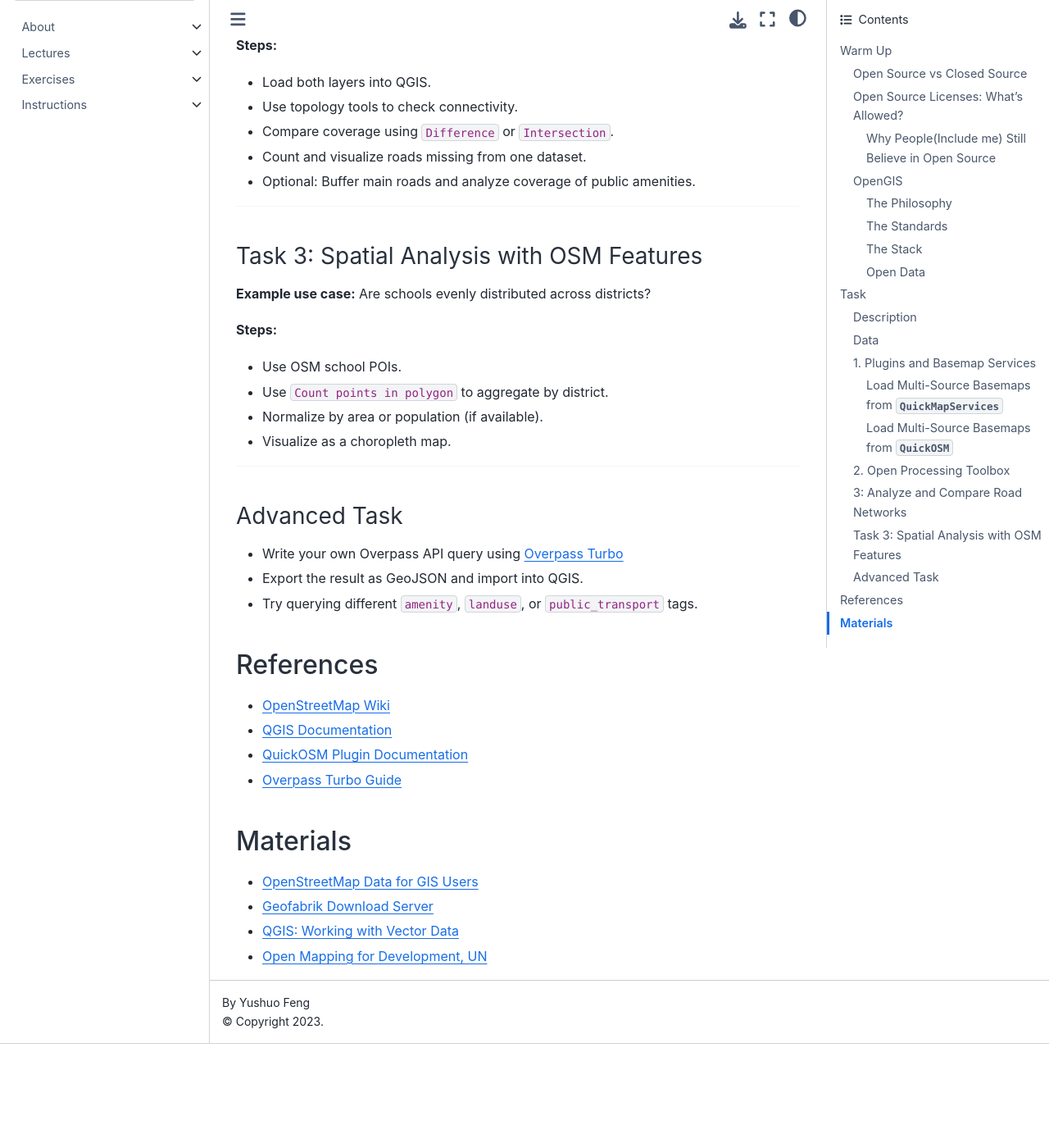
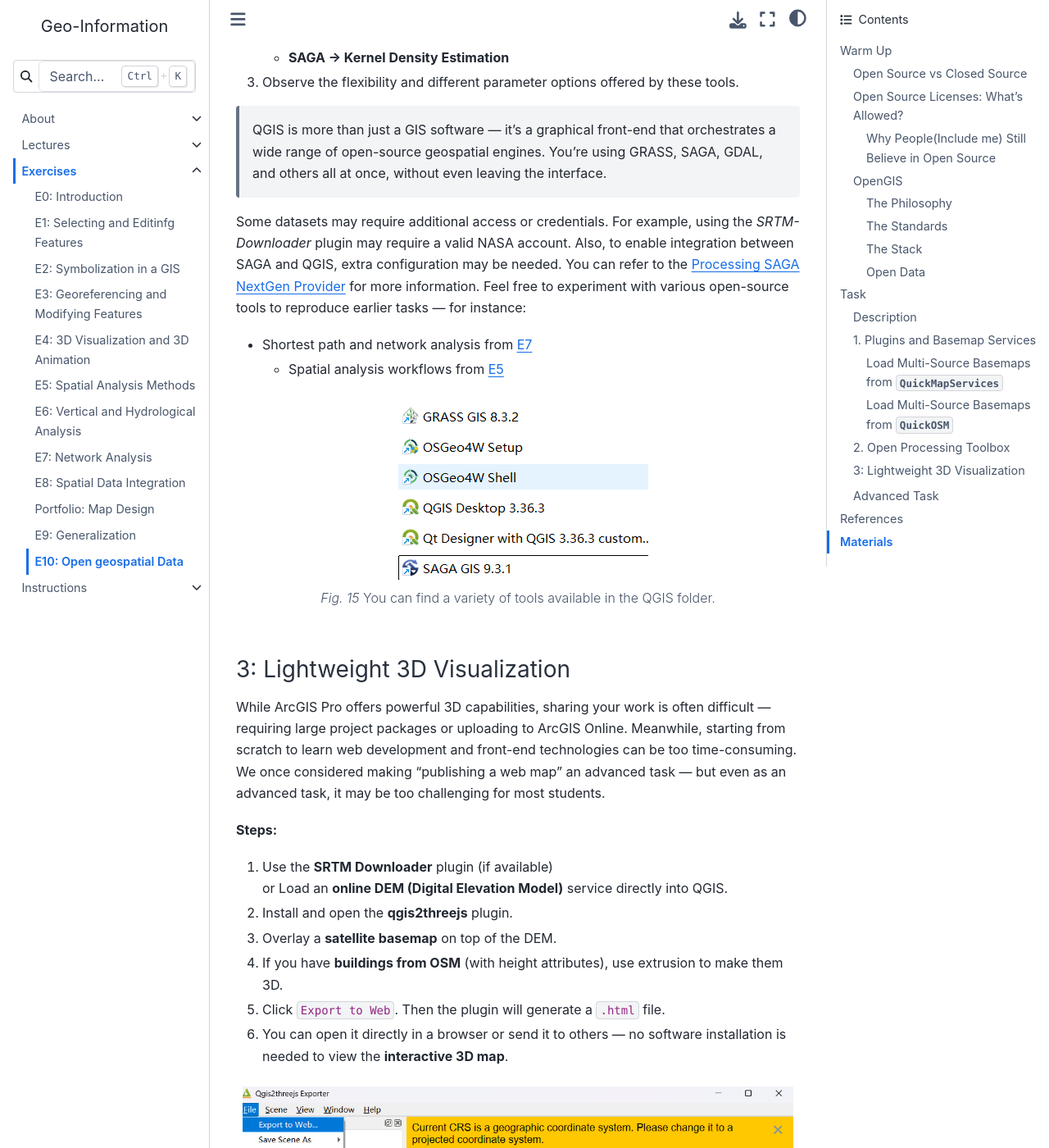
Before and after one commit to FullToker/Geo-Information, a Jupyter Book: the page built from content/ex10.md, in a window 1280 px wide and 1400 px high, scrolled down 10305 px. Shown: the whole window at 82% size. Built offline with Jupyter Book 1.0.4 settings and Sphinx 7.4.7 and the Sphinx Book theme 1.1.4, drawn with Linux system fonts in a browser that asks for light colours; before the commit the page ends 11578 px from its top, so only the background shows below that; some of the changed text lies outside the part shown.

Commit message:
doc(ex10_task3)
2025.12.20
1. task2: more notes
2. task3
3. advanced tasks and materials

````diff
--- a/_toc.yml
+++ b/_toc.yml
@@ -26,6 +26,7 @@
   - file: content/ex8
   - file: content/portfolio
   - file: content/ex9
+  - file: content/ex10
 - file: content/lessons/info_les
   title: Instructions
   entries:
--- a/content/ex10.md
+++ b/content/ex10.md
@@ -86,9 +86,12 @@
 
 ## Task
 ### Description
-
-
-### Data
+Today’s lab will focus on `QGIS` and its related tools. Please keep the following points:
+-	**No detailed handout** is provided for this chapter — all instructions will be given here.
+-	This exercise is highly flexible and exploratory. You are encouraged to explore freely — from data handling to geoprocessing tasks. **We provide only the foundational workflows and concepts.**
+	-	You can choose to work on a topic that interests you, or try to replicate a previous exercise or an online case study.
+-	The QGIS interface may vary slightly across different versions or operating systems, but the **core logic and operations remain the same**.
+-	While **open data** is a key component of the open GIS ecosystem, this session **does not focus** on it (such as web data services or OpenStreetMap). These topics will be covered in more detail in other lectures.
 
 
 ### 1. Plugins and Basemap Services
@@ -190,31 +194,37 @@
 
 > QGIS is more than just a GIS software — it's a graphical front-end that orchestrates a wide range of open-source geospatial engines. You're using GRASS, SAGA, GDAL, and others all at once, without even leaving the interface.
 
+Some datasets may require additional access or credentials. For example, using the *SRTM-Downloader* plugin may require a valid NASA account. Also, to enable integration between SAGA and QGIS, extra configuration may be needed. You can refer to the [Processing SAGA NextGen Provider](https://plugins.qgis.org/plugins/processing_saga_nextgen/) for more information.
+Feel free to experiment with various open-source tools to reproduce earlier tasks — for instance:
+  - Shortest path and network analysis from [E7](./ex7.md)
+	-	Spatial analysis workflows from [E5](./ex7.md)
 
-### 3: Analyze and Compare Road Networks
+```{figure} ../images/ex10/qgis_tools.png
+---
+name: qgis_open_tools
+---
+You can find a variety of tools available in the QGIS folder.
+```
 
-Use two sources of road data: official shapefile vs. OSM data.
+### 3: Lightweight 3D Visualization
+While ArcGIS Pro offers powerful 3D capabilities, sharing your work is often difficult — requiring large project packages or uploading to ArcGIS Online. Meanwhile, starting from scratch to learn web development and front-end technologies can be too time-consuming. We once considered making “publishing a web map” an advanced task — but even as an advanced task, it may be too challenging for most students.
 
 **Steps:**
-- Load both layers into QGIS.
-- Use topology tools to check connectivity.
-- Compare coverage using `Difference` or `Intersection`.
-- Count and visualize roads missing from one dataset.
-- Optional: Buffer main roads and analyze coverage of public amenities.
+1. Use the **SRTM Downloader** plugin (if available)
+  or  Load an **online DEM (Digital Elevation Model)** service directly into QGIS.
+2. Install and open the **qgis2threejs** plugin.
+3. Overlay a **satellite basemap** on top of the DEM.
+4. If you have **buildings from OSM** (with height attributes), use extrusion to make them 3D.
+5. Click `Export to Web`. Then the plugin will generate a `.html` file.
+6. You can open it directly in a browser or send it to others — no software installation is needed to view the **interactive 3D map**.
+```{figure} ../images/ex10/qgis_3dweb.png
+---
+name: qgis_thressjs_html
+---
+_qgis2threejs_ Panel
+```
 
----
-
-### Task 3: Spatial Analysis with OSM Features
-
-**Example use case:** Are schools evenly distributed across districts?
-
-**Steps:**
-- Use OSM school POIs.
-- Use `Count points in polygon` to aggregate by district.
-- Normalize by area or population (if available).
-- Visualize as a choropleth map.
-
----
+###
 
 ### Advanced Task
 
@@ -225,11 +235,6 @@
 
 ## References
 
-- [OpenStreetMap Wiki](https://wiki.openstreetmap.org/wiki/Main_Page)
-- [QGIS Documentation](https://docs.qgis.org/)
-- [QuickOSM Plugin Documentation](https://github.com/3liz/QuickOSM)
-- [Overpass Turbo Guide](https://wiki.openstreetmap.org/wiki/Overpass_turbo)
-
 ## Materials
 
 - [OpenStreetMap Data for GIS Users](https://wiki.openstreetmap.org/wiki/Using_OpenStreetMap_data)
````
Also changed, not shown: other parts of content/ex10.md (+2 -1 lines), images/ex10/qgis_3dweb.png (added), images/ex10/qgis_tools.png (added), 3 other files.
